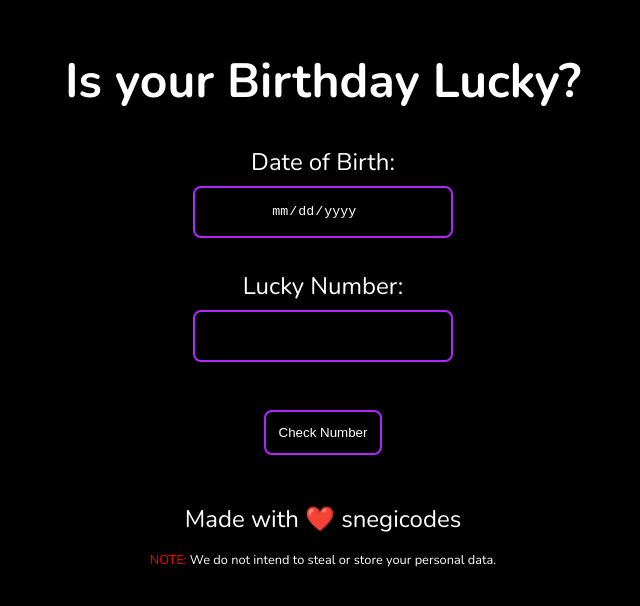
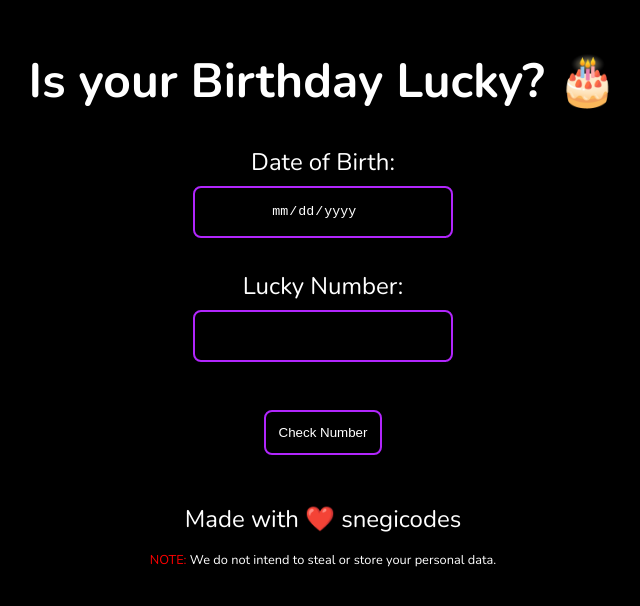
Before and after one commit to snegicodes/NeogCamp-mark11-BirthdayLuckyOrNot, a plain HTML site: page index.html in a window 1280 px wide. Shown: the whole page, without its empty margins (317-957 px from the left). Drawn offline with nearby package versions, Linux system fonts and the light colour scheme.

Commit message:
refactor: added emoji to header

```diff
--- a/index.html
+++ b/index.html
@@ -8,7 +8,7 @@
     <title>Lucky Birthday</title>
   </head>
   <div class="container">
-    <h1>Is your Birthday Lucky?</h1>
+    <h1>Is your Birthday Lucky? 🎂</h1>
     <label for="date-of-birth" class="dob">Date of Birth: </label>
     <input id="date-of-birth" type="date">
     </br>
```
